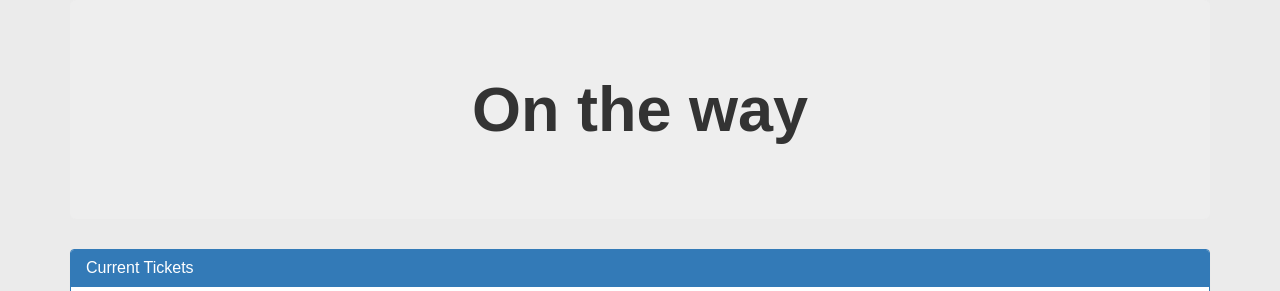
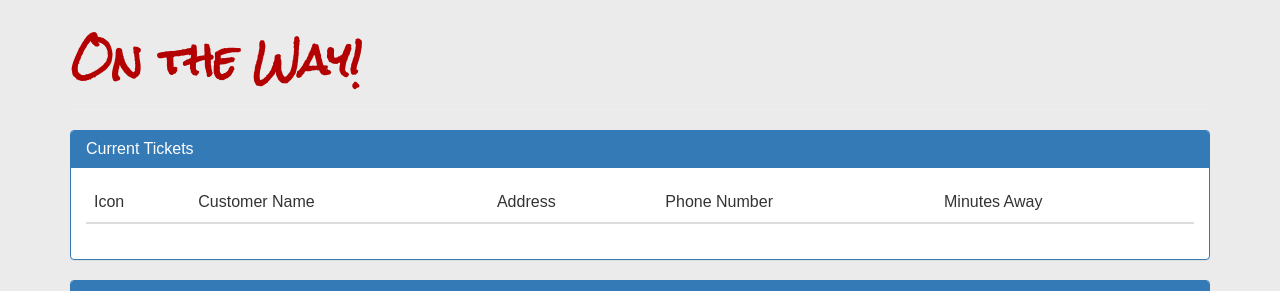
Before and after one commit to weatherfordmat/Group-Project, a PHP site: page / in a window 1280 px wide. Shown: the top 291 px of the page. Run offline with PHP 8.4, Linux system fonts and the light colour scheme; lists and menus that the app fills with data are empty; some libraries are stand-ins or nearby versions.

Commit message:
updated html and css

```diff
--- a/assets/css/style.css
+++ b/assets/css/style.css
@@ -5,9 +5,12 @@ body {
 	padding: 0;
 }
 h1 {
+	font-family: 'Rock Salt', cursive;
 	font-weight: bold;
-	margin: 30px 0;
-	text-align: center;
+	font-size:40px;
+	margin: 20px 0;
+	text-align: left;
+	color: #b40101;
 }
 p {
 	line-height: 215%;
--- a/index.html
+++ b/index.html
@@ -8,14 +8,15 @@
 	<link href="https://maxcdn.bootstrapcdn.com/bootstrap/3.3.7/css/bootstrap.min.css" rel="stylesheet" integrity="sha384-BVYiiSIFeK1dGmJRAkycuHAHRg32OmUcww7on3RYdg4Va+PmSTsz/K68vbdEjh4u" crossorigin="anonymous">
 	<link type="text/css" rel="stylesheet" href="assets/css/reset.css">
 	<link type="text/css" rel="stylesheet" href="assets/css/style.css">
+	<link href="https://fonts.googleapis.com/css?family=Rock+Salt" rel="stylesheet">
 	<script src="https://cdn.jsdelivr.net/momentjs/2.12.0/moment.min.js"></script>
-	<script src="assets/javascript/trains.js"></script>
+	<script src="assets/javascript/otw.js"></script>
 </head>
 
 <body>
 	<div class="container">
-		<div class="jumbotron text-center">
-			<h1>On the way</h1>
+		<div class="page-header">
+		  <h1>On the Way!</h1>
 		</div>
 
 		<div class="panel panel-primary">
```
Also changed, not shown: gmap.html (added, +27 -0 lines).
